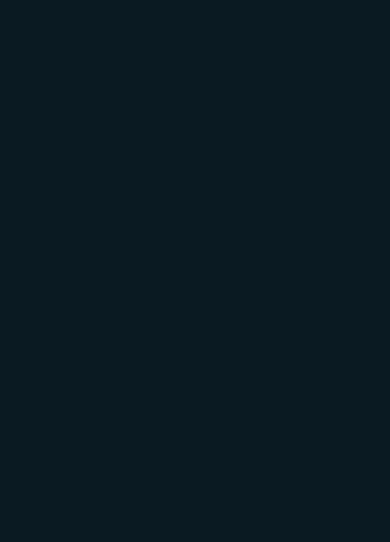
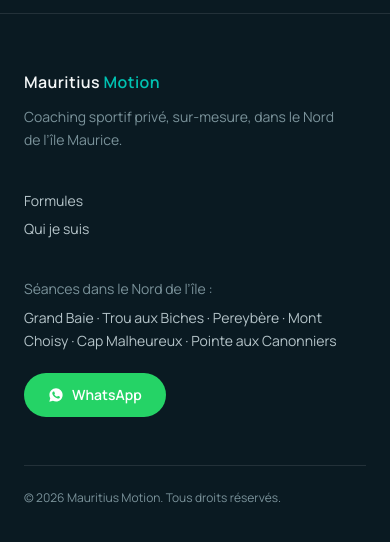
Before and after one commit to vendetta0876-bit/mauritius-motion, a Next.js app: page / in a window 390 px wide. Shown: the part 6822-7364 px from the top of the page. Before the commit the page ends 6835 px from the top, so only its background shows below. Built offline with nearby package versions, Linux system fonts and the light colour scheme.

Commit message:
Ajoute le footer (marque, liens, zones, WhatsApp, mentions)
Nouveau composant Footer, monté dans app/page.tsx après </main>.

Co-Authored-By: Claude Sonnet 5 <noreply@anthropic.com>

```diff
--- a/app/page.tsx
+++ b/app/page.tsx
@@ -6,6 +6,7 @@ import { Pricing } from "@/components/Pricing";
 import { Testimonials } from "@/components/Testimonials";
 import { Faq } from "@/components/Faq";
 import { Contact } from "@/components/Contact";
+import { Footer } from "@/components/Footer";
 
 export default function Home() {
   return (
@@ -20,6 +21,7 @@ export default function Home() {
         <Faq />
         <Contact />
       </main>
+      <Footer />
     </>
   );
 }
--- /dev/null
+++ b/components/Footer.tsx
@@ -0,0 +1,46 @@
+import { WhatsappCta } from "./WhatsappCta";
+
+const zones = [
+  "Grand Baie",
+  "Trou aux Biches",
+  "Pereybère",
+  "Mont Choisy",
+  "Cap Malheureux",
+  "Pointe aux Canonniers",
+];
+
+export function Footer() {
+  const year = new Date().getFullYear();
+
+  return (
+    <footer className="border-t border-white/10 bg-base">
+      <div className="mx-auto max-w-6xl px-6 py-14 sm:px-10 lg:px-16">
+        <div className="flex flex-col gap-10 sm:flex-row sm:items-start sm:justify-between">
+          <div>
+            <span className="text-base font-semibold tracking-wide text-ink-50">
+              Mauritius <span className="text-lagoon">Motion</span>
+            </span>
+            <p className="mt-3 max-w-xs text-sm leading-relaxed text-ink-400">
+              Coaching sportif privé, sur-mesure, dans le Nord de l&rsquo;île Maurice.
+            </p>
+          </div>
+
+          <nav className="flex flex-col gap-2 text-sm text-ink-200">
+            <a href="#formules" className="hover:text-ink-50">Formules</a>
+            <a href="#" className="hover:text-ink-50">Qui je suis</a>
+          </nav>
+
+          <div>
+            <p className="text-sm text-ink-400">Séances dans le Nord de l&rsquo;île&nbsp;:</p>
+            <p className="mt-2 max-w-xs text-sm leading-relaxed text-ink-200">{zones.join(" · ")}</p>
+            <WhatsappCta label="WhatsApp" message="Bonjour, j'ai une question sur le coaching sportif." variant="whatsapp" className="mt-5" />
+          </div>
+        </div>
+
+        <div className="mt-12 border-t border-white/10 pt-6 text-xs text-ink-400">
+          © {year} Mauritius Motion. Tous droits réservés.
+        </div>
+      </div>
+    </footer>
+  );
+}
```
